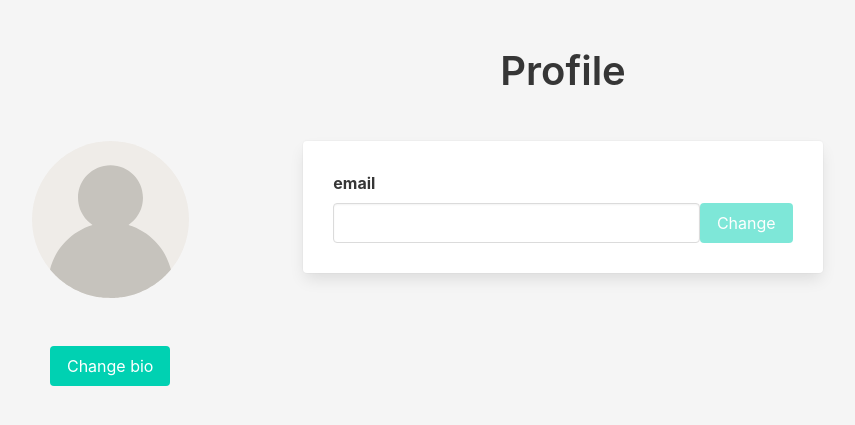
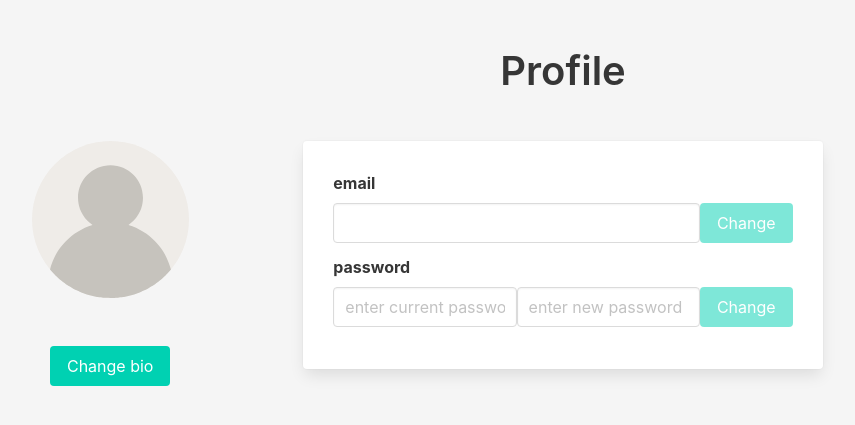
Before and after one commit to hordiienko-v/flask-blog, a Flask app: page /profile in a window 1280 px wide. Shown: the part 52-477 px from the top of the page, without its empty margins (77-932 px from the left). Run offline with Flask 2, Linux system fonts and the light colour scheme.

Commit message:
Added field for changing password and '/change_password' route

```diff
--- a/app/routes/private_routes.py
+++ b/app/routes/private_routes.py
@@ -34,3 +34,18 @@ def change_email():
     current_user.save_to_db()
 
     return {"message": "OK"}
+
+@login_required
+@app.route("/change_password", methods=["POST"])
+def change_password():
+    data = request.get_json()
+    print('check: ', check_password_hash(current_user.password, data["old"]))
+    print('old: ', data["old"])
+    print('new: ', data["new"])
+    if check_password_hash(current_user.password, data["old"]):
+        if data["old"] == data["new"]:
+            return {"message": "New password cannot be the same"}
+        current_user.password = generate_password_hash(data["new"], method="sha256")
+        current_user.save_to_db()
+        return {"message": "OK"}
+    return {"message": "Incorrect password"}
--- a/app/templates/profile.html
+++ b/app/templates/profile.html
@@ -27,6 +27,17 @@
             <button class="button is-primary" type="button" id="email-button" disabled>Change</button>
           </div>
         </div>
+        <div class="field">
+          <h1 class="label">password</h1>
+          <div class="level field">
+            <input class="input" type="password" id="password-old-input" placeholder="enter current password">
+            <input class="input" type="password" id="password-new-input" placeholder="enter new password">
+            <button class="button is-primary" type="button" id="password-button" disabled>Change</button>
+          </div>
+          <div class="tags is-centered is-marginless is-hidden" id="password-tag-div">
+            <span class="tag is-light" id='password-tag'></span>
+          </div>
+        </div>
       </div>
     </div>
   </div>
@@ -38,6 +49,32 @@
 
 {% block script %}
 <script>
+  function changePassword(old_p, new_p) {
+    var res = fetch(window.origin+"/change_password", {
+      method: "POST",
+      body: JSON.stringify({old: old_p, new: new_p}),
+      headers: {
+      "Content-Type": "application/json"
+      }
+    })
+    .then(responce => {
+      responce.json().then(data => {
+        const tag = document.getElementById("password-tag");
+        const div = document.getElementById("password-tag-div");
+        if (data.message === "OK") {
+          tag.classList.add('is-success');
+          tag.textContent = 'Password changed';
+        } else {
+          tag.classList.add('is-danger');
+          tag.textContent = data.message;
+        }
+        div.classList.remove('is-hidden');
+      })
+    })
+    .catch(function(error) {
+      console.log("Fetch error: ${error}");
+    });
+  }
   function changeBio(bio) {
     fetch(window.origin+"/change_bio", {
       method: "POST",
@@ -63,19 +100,22 @@
     });
   }
   document.addEventListener('DOMContentLoaded', () => {
-    // Get all "navbar-burger" elements
     const bioButton = document.getElementById('bio-button');
     const bioTextarea = document.getElementById('bio-textarea');
     const bioText = document.getElementById('bio-text');
     const emailButton = document.getElementById('email-button');
     const emailInput = document.getElementById('email-input');
+    var emailActual = emailInput.value.trim();
+    const passwordOldInput = document.getElementById('password-old-input');
+    const passwordNewInput = document.getElementById('password-new-input');
+    const passwordButton = document.getElementById('password-button');
     if (bioButton && bioTextarea) {
       bioButton.addEventListener('click', () => {
         if (bioButton.classList.contains('text-not-changing')) {
           bioButton.textContent = 'Save';
         } else {
-          bioText.textContent = bioTextarea.value;
-          changeBio(bioText.textContent);
+          bioText.textContent = bioTextarea.value.trim();
+          changeBio(bioText.textContent.trim());
           bioButton.textContent = 'Change bio';
         }
         bioTextarea.classList.toggle('is-hidden');
@@ -86,11 +126,40 @@
     };
     if (emailButton && emailInput) {
       emailInput.addEventListener('input', () => {
-        emailButton.disabled = false
+        if (emailInput.value.trim() === emailActual) {
+          emailButton.disabled = true;
+        } else {
+          emailButton.disabled = false;
+        }
       });
       emailButton.addEventListener('click', () => {
-        changeEmail(emailInput.value);
+        changeEmail(emailInput.value.trim());
+        emailActual = emailInput.value.trim();
         emailButton.disabled = true;
+      })
+    }
+    if (passwordButton && passwordOldInput && passwordNewInput){
+      passwordOldInput.addEventListener('input', () => {
+        if (passwordOldInput.value.trim().length > 0 && passwordNewInput.value.trim().length > 0) {
+          passwordButton.disabled = false;
+        } else {
+          passwordButton.disabled = true;
+        }
+      });
+      passwordNewInput.addEventListener('input', () => {
+        if (passwordOldInput.value.trim().length > 0 && passwordNewInput.value.trim().length > 0) {
+          passwordButton.disabled = false;
+        } else {
+          passwordButton.disabled = true;
+        }
+      });
+      passwordButton.addEventListener('click', () => {
+        if (passwordOldInput.value.trim().length > 0 && passwordNewInput.value.trim().length > 0) {
+          changePassword(passwordOldInput.value, passwordNewInput.value);
+          passwordOldInput.value = '';
+          passwordNewInput.value = '';
+          passwordButton.disabled = true;
+        }
       })
     }
   });
```
